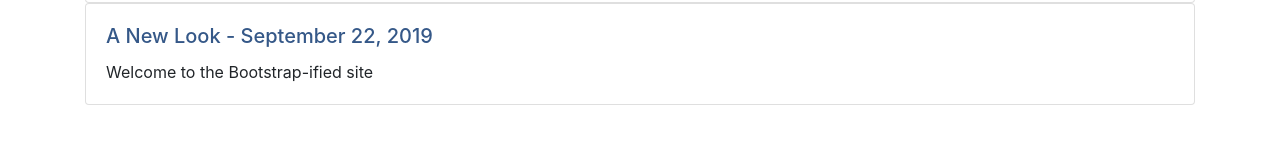
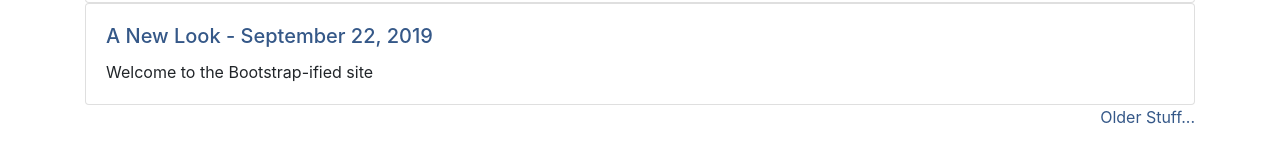
Before and after one commit to Greggolas/Greggolas.github.io, a Jekyll site: the page built from index.html, in a window 1280 px wide. Shown: the part 694-857 px from the top of the page. Built offline with Jekyll 4.4.1, drawn with Linux system fonts in a browser that asks for light colours.

Commit message:
Added link to full blog post list on homepage

```diff
--- a/index.html
+++ b/index.html
@@ -14,3 +14,4 @@ title: New Posts
 		</div>
 	</div>
 {% endfor %}
+<a href="/blog" class="float-right">Older Stuff...</a>
```
